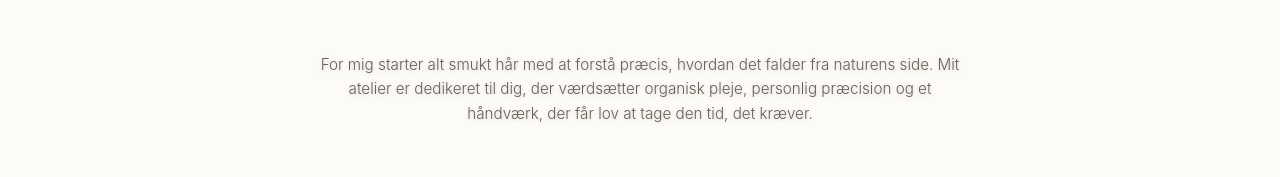
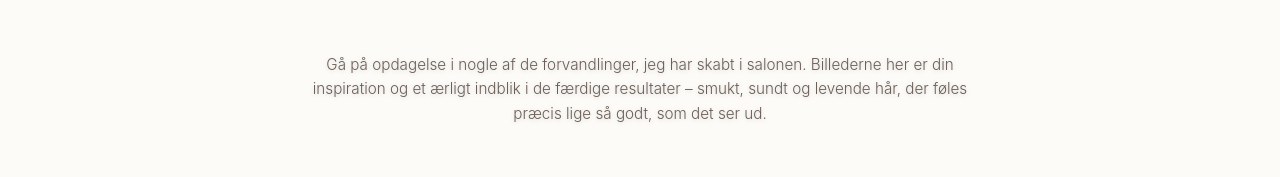
Before and after one commit to oliverrrbk/studio24-optimized, a Next.js app: page /galleri in a window 1280 px wide. Shown: the part 203-380 px from the top of the page. Built offline with nearby package versions, Linux system fonts and the light colour scheme.

Commit message:
Update gallery intro to focus on results instead of process

```diff
--- a/app/galleri/page.tsx
+++ b/app/galleri/page.tsx
@@ -175,7 +175,7 @@ export default function GalleriPage() {
             transition={{ duration: 1.2, delay: 0.2, ease: [0.16, 1, 0.3, 1] }}
             className="font-sans text-[clamp(0.935rem,1.19vw,1.147rem)] 2xl:text-[clamp(1.1rem,1.4vw,1.35rem)] text-[#6A5D55] leading-relaxed mb-[clamp(2.55rem,4.25vw,3.4rem)] 2xl:mb-[clamp(3rem,5vw,4rem)] font-light drop-shadow-sm"
           >
-            For mig starter alt smukt hår med at forstå præcis, hvordan det falder fra naturens side. Mit atelier er dedikeret til dig, der værdsætter organisk pleje, personlig præcision og et håndværk, der får lov at tage den tid, det kræver.
+            Gå på opdagelse i nogle af de forvandlinger, jeg har skabt i salonen. Billederne her er din inspiration og et ærligt indblik i de færdige resultater – smukt, sundt og levende hår, der føles præcis lige så godt, som det ser ud.
           </motion.p>
 
           <motion.div
```
